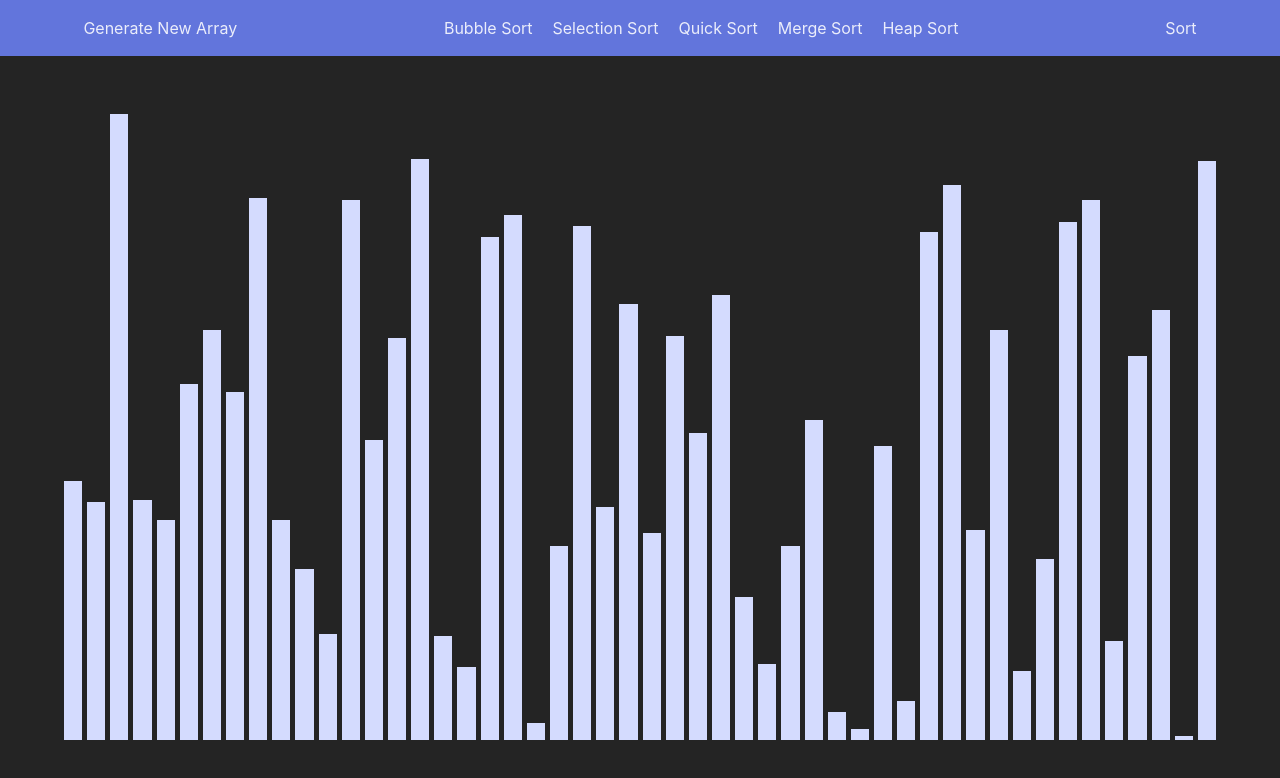
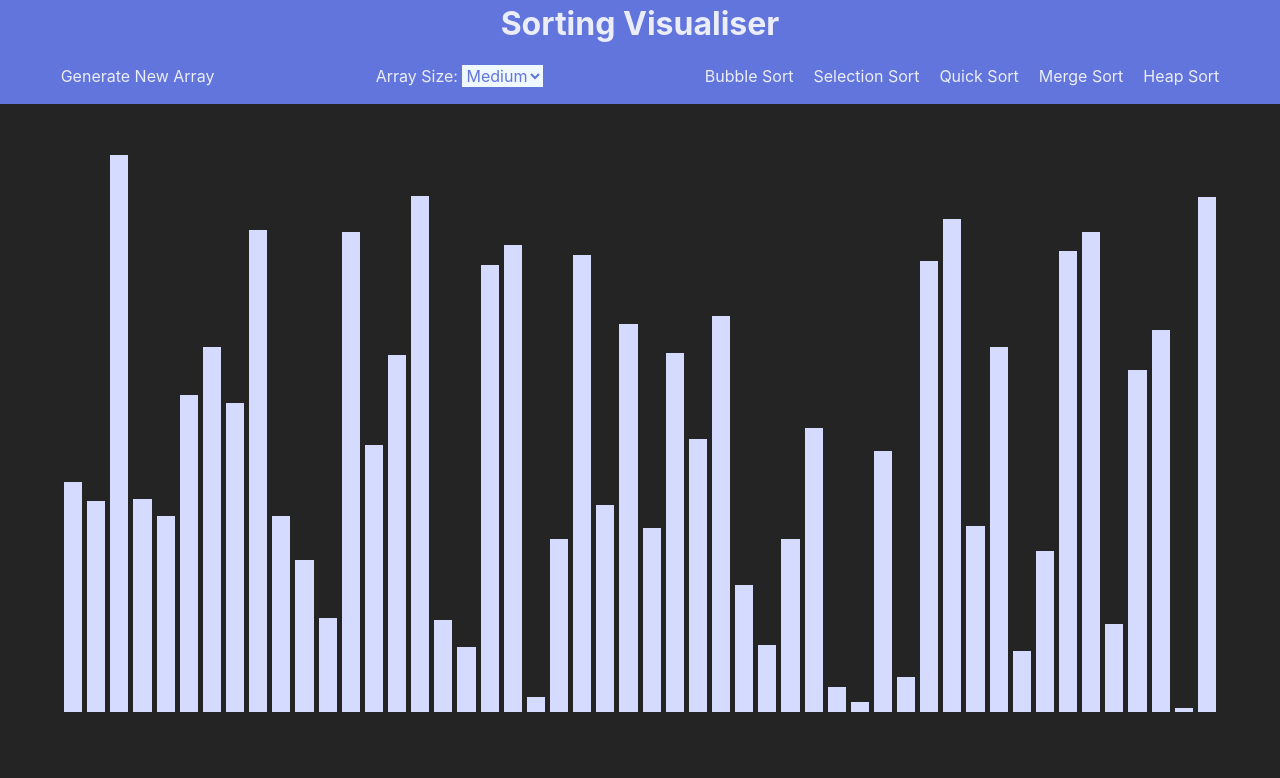
Before and after one commit to MTelschow/Sorting-Visualiser, a React (Vite) app: page / in a window 1280 px wide. Shown: the top 778 px of the page. Built offline with nearby package versions, Linux system fonts and the light colour scheme.

Commit message:
Finish styling

```diff
--- a/src/App.css
+++ b/src/App.css
@@ -3,14 +3,6 @@
 	list-style-type: none;
 }
 
-
-
-body {
-	top: 10vh;
-	width: 90vw;
-	height: 100vh;
-}
-
 ul {
 	margin: 0;
 }
--- a/src/App.jsx
+++ b/src/App.jsx
@@ -16,24 +16,49 @@ const {
 function App() {
 	const [array, setArray] = useState([]);
 	const [arraySize, setArraySize] = useState(50);
-	const [speed, setSpeed] = useState(10);
+	const [speed, setSpeed] = useState(1);
 
 	const [selected, setSelected] = useState([]);
 
 	const randomizeArray = () => {
-		const randomArray = new Array(arraySize)
-			.fill(0)
+    const tempArray = [];
+    for (let i = 0; i < arraySize; i++) {
+      tempArray.push(1);
+    }
+		const randomArray = tempArray
 			.map(() => Math.ceil(Math.random() * 299) + 1);
 		setArray(randomArray);
 	};
+
+	const changeSpeed = () => {
+    if (arraySize >= 100) setSpeed(1);
+    else if (arraySize <= 10) setSpeed(200);
+    else setSpeed(10);
+	};
+
+	const bubbleSort = (array) => {
+		const animations = getBubbleSortAnimations(array);
+		playAnimations(animations, 'bubble');
+	};
+
 	const selectionSort = (array) => {
 		const animations = getSelectionSortAnimations(array);
 		playAnimations(animations, 'selection');
 	};
 
-	const bubbleSort = (array) => {
-		const animations = getBubbleSortAnimations(array);
-		playAnimations(animations, 'bubble');
+	const quickSort = (array) => {
+		const animations = getQuickSortAnimations(array);
+		playAnimations(animations, 'quick');
+	};
+
+	const mergeSort = (array) => {
+		const animations = getMergeSortAnimations(array);
+		playAnimations(animations, 'merge');
+	};
+
+	const heapSort = (array) => {
+		const animations = getHeapSortAnimations(array);
+		playAnimations(animations, 'heap');
 	};
 
 	const playAnimations = (animations, sort) => {
@@ -53,7 +78,10 @@ function App() {
 		setTimeout(() => setSelected([]), animations.length * speed);
 	};
 
-	useEffect(randomizeArray, []);
+	useEffect(() => {
+    randomizeArray();
+    changeSpeed();
+  }, [arraySize]);
 
 	return (
 		<div className='App'>
@@ -61,7 +89,11 @@ function App() {
 				generateNewArray={randomizeArray}
 				bubbleSort={bubbleSort}
 				selectionSort={selectionSort}
+				quickSort={quickSort}
+				mergeSort={mergeSort}
+				heapSort={heapSort}
 				array={array}
+				setArraySize={setArraySize}
 			/>
 			<Bars array={array} selected={selected} />
 		</div>
--- a/src/Components/Bars/Bars.css
+++ b/src/Components/Bars/Bars.css
@@ -1,6 +1,6 @@
 .Bars {
     width: 100%;
-    height: 90vh;
+    height: 80vh;
     display: flex;
     justify-content: center;
     align-items: center;
--- a/src/Components/FunctionBar/FunctionBar.css
+++ b/src/Components/FunctionBar/FunctionBar.css
@@ -1,19 +1,33 @@
+.Header {
+	width: 100%;
+	background-color: #6275DC;
+	row-gap: 0;
+}
+
+h1 {
+	margin: 0px;
+	text-align: center;
+}
+
 .FunctionBar {
-	width: 100%;
-	height: 10%;
-	background-color: #6275DC;
 	display: flex;
 	justify-content: space-around;
 	align-items: center;
-	gap: 40px;
+	column-gap: 40px;
+	flex-wrap: wrap;
 }
 
+select {
+	background-color: #6275DC;
 
+}
 
 ul.Algos {
 	display: flex;
 	justify-content: space-between;
 	gap: 20px;
+	text-align: center;
+
 }
 p,
 li.Sort,
@@ -21,11 +35,10 @@ li.Sort,
 	cursor: pointer;
 	transition: color 0.3s ease-in-out, 0.3s ease-in-out;
 }
-p:hover,
-li.Sort:hover {
+p:hover {
 	color: #233bba;
 }
 
-.Start:hover {
+li.Sort:hover {
 	color: #31D36D;
 }
--- a/src/Components/FunctionBar/FunctionBar.jsx
+++ b/src/Components/FunctionBar/FunctionBar.jsx
@@ -1,24 +1,45 @@
 import './FunctionBar.css';
+import SizeSelect from '../SizeSelect/SizeSelect';
 
-export default function FunctionBar({ generateNewArray, array, bubbleSort, selectionSort }) {
+export default function FunctionBar({
+	generateNewArray,
+	array,
+	bubbleSort,
+	selectionSort,
+	quickSort,
+	mergeSort,
+	heapSort,
+	setArraySize,
+}) {
 	const toggleAlgos = () => {};
 
 	return (
+		<div className='Header'>
+			<h1>Sorting Visualiser</h1>
 			<div className='FunctionBar'>
 				<div className='GenerateNewArray'>
 					<p onClick={generateNewArray}>Generate New Array</p>
 				</div>
+				<SizeSelect setArraySize={setArraySize} />
 				<div className='Algos'>
 					<ul className='Algos'>
-					<li className='Bubble Sort' onClick={() => bubbleSort(array)}>Bubble Sort</li>
-					<li className='Selection Sort' onClick={() => selectionSort(array)}>Selection Sort</li>
-					<li className='Quick Sort'>Quick Sort</li>
-					<li className='Merge Sort'>Merge Sort</li>
-					<li className='Heap Sort'>Heap Sort</li>
+						<li className='Bubble Sort' onClick={() => bubbleSort(array)}>
+							Bubble Sort
+						</li>
+						<li className='Selection Sort' onClick={() => selectionSort(array)}>
+							Selection Sort
+						</li>
+						<li className='Quick Sort' onClick={() => quickSort(array)}>
+							Quick Sort
+						</li>
+						<li className='Merge Sort' onClick={() => mergeSort(array)}>
+							Merge Sort
+						</li>
+						<li className='Heap Sort' onClick={() => heapSort(array)}>
+							Heap Sort
+						</li>
 					</ul>
 				</div>
-			<div className='Start' onClick={toggleAlgos}>
-				Sort
 			</div>
 		</div>
 	);
--- /dev/null
+++ b/src/Components/SizeSelect/SizeSelect.css
@@ -0,0 +1,9 @@
+  select {
+    background-color: aliceblue;
+    color: #6275DC;
+    border: transparent;
+    display: inline-block;
+    font: inherit;
+    line-height: 1.5em;
+
+  }
--- /dev/null
+++ b/src/Components/SizeSelect/SizeSelect.jsx
@@ -0,0 +1,20 @@
+import './SizeSelect.css';
+
+export default function SizeSelect({ setArraySize }) {
+	const handleChange = (event) => {
+		setArraySize(event.target.value);
+	};
+
+	return (
+		<div className='custom-select'>
+			<label id='size' htmlFor='select'>
+				Array Size:{' '}
+			</label>
+			<select className='minimal' onChange={handleChange} defaultValue={50}>
+				<option value='200'>Big</option>
+				<option value='50'>Medium</option>
+				<option value='6'>Small</option>
+			</select>
+		</div>
+	);
+}
```
Lines whose indentation alone changed are shown as unchanged.
